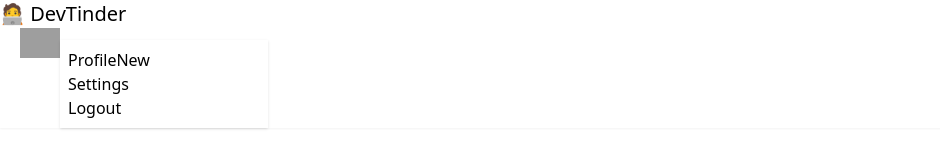
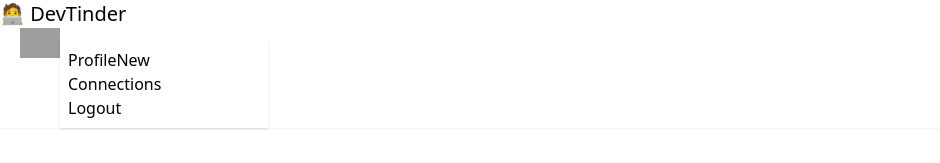
Before and after one commit to Arunsai125/DevTinder-Frontend, a React (Vite) app: page / in a window 1280 px wide. Shown: the top 163 px of the page, without its empty margins (0-940 px from the left). Built offline with nearby package versions, Linux system fonts and the light colour scheme; no server answers; grey boxes are pictures that could not be loaded.

Commit message:
feat: replace Settings link with Connections link in NavBar component

```diff
--- a/src/components/NavBar.jsx
+++ b/src/components/NavBar.jsx
@@ -61,7 +61,7 @@ const NavBar = () => {
               </Link>
             </li>
             <li>
-              <a>Settings</a>
+              <Link to="/connections">Connections</Link>
             </li>
             <li>
               <Link onClick={handleLogout}>Logout</Link>
```
